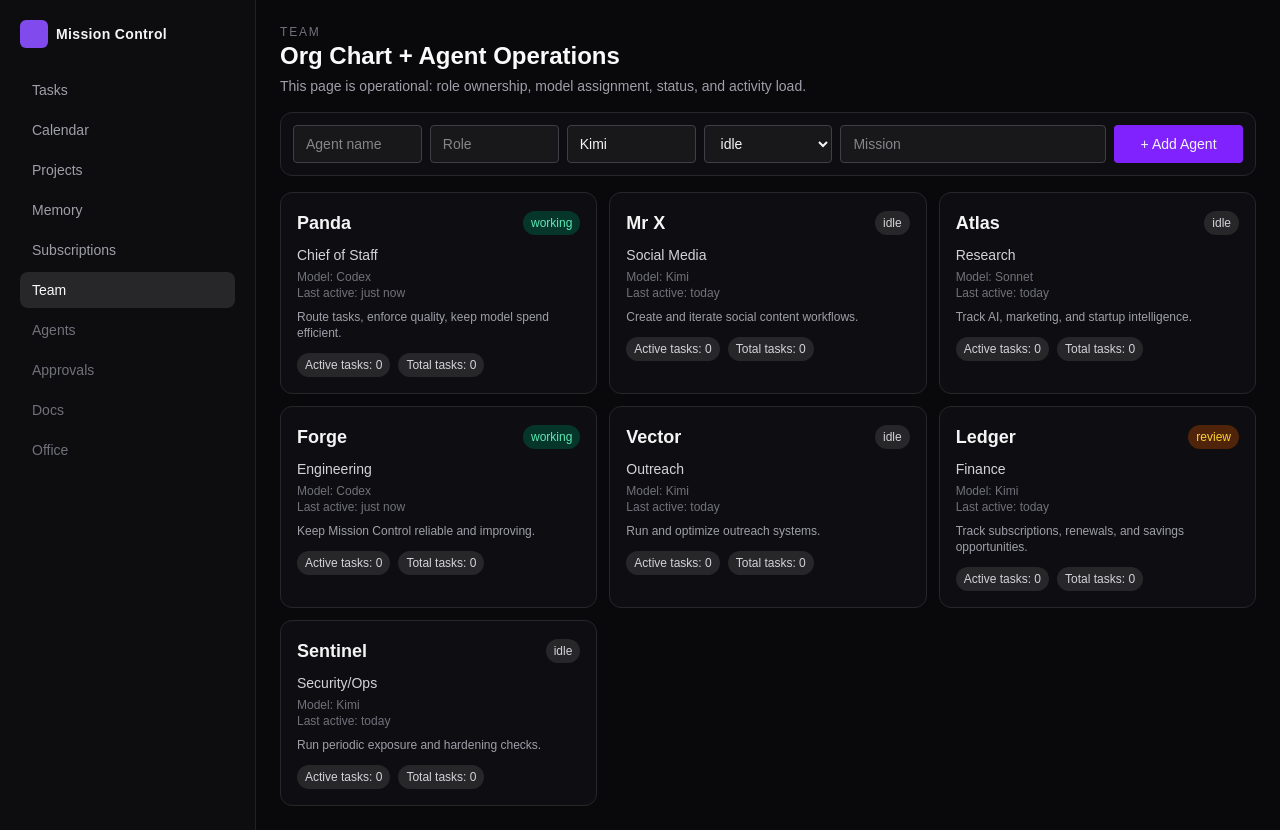
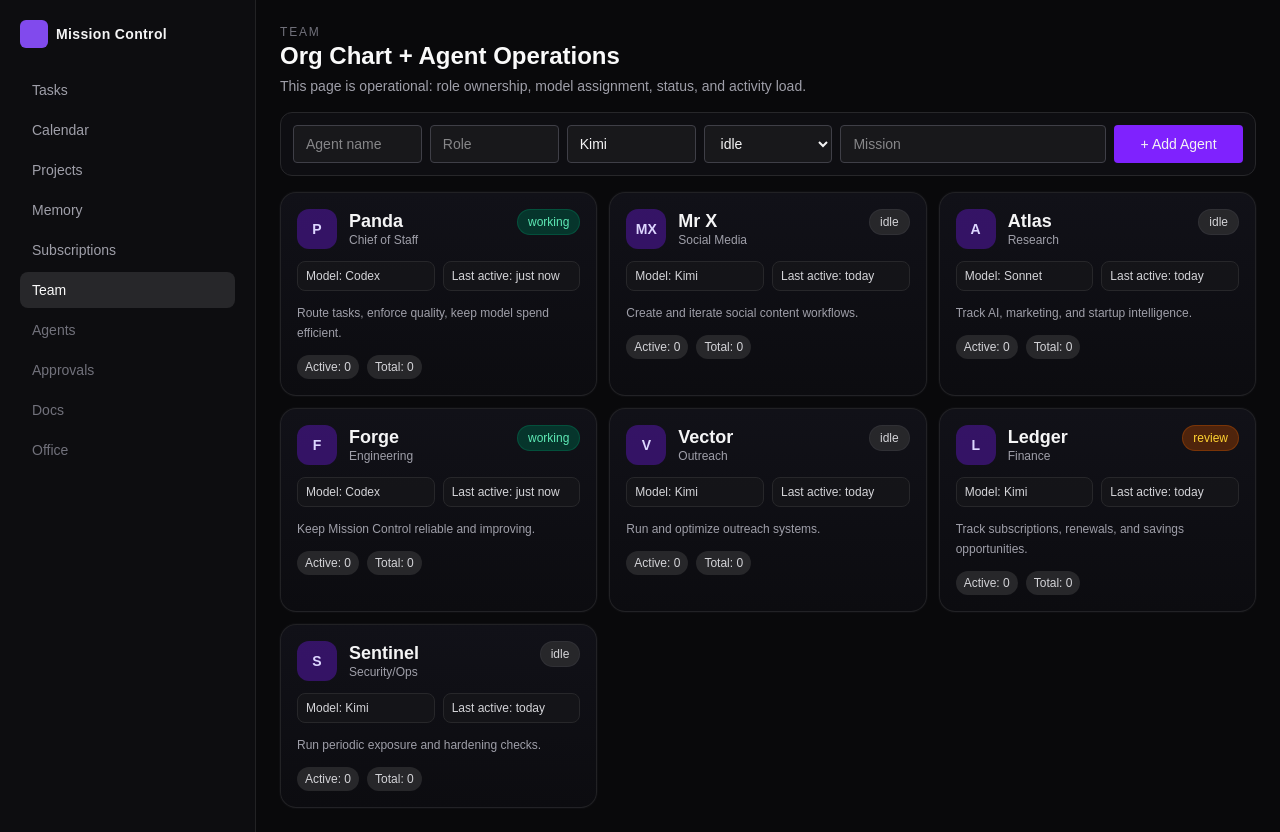
Before and after one commit to maltch1977/mission_control, a Next.js app in the folder mission-control/: page /team in a window 1280 px wide. Built offline with nearby package versions, Linux system fonts and the light colour scheme; no server answers; the database is empty.

Commit message:
style: polish team org UI and add role-based task routing autofill

```diff
--- a/mission-control/src/app/page.tsx
+++ b/mission-control/src/app/page.tsx
@@ -118,6 +118,17 @@ const priorityDot: Record<Priority, string> = {
 
 const TASKS_KEY = "mission-control.tasks.v3";
 const ACTIVITY_KEY = "mission-control.activity.v3";
+
+const roleRoutingDefaults: Record<string, { ownerAgent: string; modelTier: ModelTier }> = {
+  "chief-of-staff": { ownerAgent: "Panda", modelTier: "standard" },
+  social: { ownerAgent: "Mr X", modelTier: "cheap" },
+  research: { ownerAgent: "Atlas", modelTier: "standard" },
+  engineering: { ownerAgent: "Forge", modelTier: "standard" },
+  outreach: { ownerAgent: "Vector", modelTier: "cheap" },
+  finance: { ownerAgent: "Ledger", modelTier: "cheap" },
+  security: { ownerAgent: "Sentinel", modelTier: "cheap" },
+  operations: { ownerAgent: "Panda", modelTier: "cheap" },
+};
 
 type OwnerFilter = "all" | Owner;
 
@@ -445,7 +456,22 @@ export default function Home() {
               <select value={taskDraft.owner} onChange={(e) => setTaskDraft((p) => ({ ...p, owner: e.target.value as Owner }))} className="rounded-lg border border-zinc-700 bg-zinc-900 px-2 py-2 text-sm"><option>Panda</option><option>Chad</option></select>
               <input value={taskDraft.ownerAgent} onChange={(e) => setTaskDraft((p) => ({ ...p, ownerAgent: e.target.value }))} placeholder="Owner agent" className="rounded-lg border border-zinc-700 bg-zinc-900 px-2 py-2 text-sm" />
               <select value={taskDraft.modelTier} onChange={(e) => setTaskDraft((p) => ({ ...p, modelTier: e.target.value as ModelTier }))} className="rounded-lg border border-zinc-700 bg-zinc-900 px-2 py-2 text-sm"><option value="cheap">cheap</option><option value="standard">standard</option><option value="premium">premium</option></select>
-              <input value={taskDraft.role} onChange={(e) => setTaskDraft((p) => ({ ...p, role: e.target.value }))} placeholder="Role" className="rounded-lg border border-zinc-700 bg-zinc-900 px-2 py-2 text-sm" />
+              <input
+                value={taskDraft.role}
+                onChange={(e) => {
+                  const role = e.target.value;
+                  const key = role.trim().toLowerCase();
+                  const routing = roleRoutingDefaults[key];
+                  setTaskDraft((p) => ({
+                    ...p,
+                    role,
+                    ownerAgent: routing ? routing.ownerAgent : p.ownerAgent,
+                    modelTier: routing ? routing.modelTier : p.modelTier,
+                  }));
+                }}
+                placeholder="Role"
+                className="rounded-lg border border-zinc-700 bg-zinc-900 px-2 py-2 text-sm"
+              />
               <select value={taskDraft.priority} onChange={(e) => setTaskDraft((p) => ({ ...p, priority: e.target.value as Priority }))} className="rounded-lg border border-zinc-700 bg-zinc-900 px-2 py-2 text-sm"><option value="high">High</option><option value="med">Med</option><option value="low">Low</option></select>
               <input type="date" value={taskDraft.dueDate} onChange={(e) => setTaskDraft((p) => ({ ...p, dueDate: e.target.value }))} className="rounded-lg border border-zinc-700 bg-zinc-900 px-2 py-2 text-sm" />
               <input value={taskDraft.tags} onChange={(e) => setTaskDraft((p) => ({ ...p, tags: e.target.value }))} placeholder="tags: auto, launch" className="md:col-span-2 rounded-lg border border-zinc-700 bg-zinc-900 px-3 py-2 text-sm" />
--- a/mission-control/src/app/team/page.tsx
+++ b/mission-control/src/app/team/page.tsx
@@ -30,11 +30,30 @@ const seeds: Agent[] = [
 
 const blank = { name: "", role: "", model: "Kimi", status: "idle" as AgentStatus, mission: "" };
 
+const roleModelDefaults: Record<string, string> = {
+  "Chief of Staff": "Codex",
+  "Social Media": "Kimi",
+  Research: "Sonnet",
+  Engineering: "Codex",
+  Outreach: "Kimi",
+  Finance: "Kimi",
+  "Security/Ops": "Kimi",
+};
+
 function statusClass(status: AgentStatus) {
-  if (status === "working") return "bg-emerald-900/60 text-emerald-300";
-  if (status === "blocked") return "bg-rose-900/60 text-rose-300";
-  if (status === "review") return "bg-amber-900/60 text-amber-300";
-  return "bg-zinc-800 text-zinc-300";
+  if (status === "working") return "bg-emerald-900/60 text-emerald-300 border border-emerald-700/40";
+  if (status === "blocked") return "bg-rose-900/60 text-rose-300 border border-rose-700/40";
+  if (status === "review") return "bg-amber-900/60 text-amber-300 border border-amber-700/40";
+  return "bg-zinc-800 text-zinc-300 border border-zinc-700/40";
+}
+
+function initials(name: string) {
+  return name
+    .split(" ")
+    .map((n) => n[0])
+    .join("")
+    .slice(0, 2)
+    .toUpperCase();
 }
 
 export default function TeamPage() {
@@ -99,7 +118,15 @@ export default function TeamPage() {
           <section className="mb-4 rounded-xl border border-zinc-800 bg-[#0e0e12] p-3">
             <form className="grid gap-2 md:grid-cols-7" onSubmit={addAgent}>
               <input value={draft.name} onChange={(e) => setDraft((p) => ({ ...p, name: e.target.value }))} placeholder="Agent name" className="rounded border border-zinc-700 bg-zinc-900 px-3 py-2 text-sm" />
-              <input value={draft.role} onChange={(e) => setDraft((p) => ({ ...p, role: e.target.value }))} placeholder="Role" className="rounded border border-zinc-700 bg-zinc-900 px-3 py-2 text-sm" />
+              <input
+                value={draft.role}
+                onChange={(e) => {
+                  const role = e.target.value;
+                  setDraft((p) => ({ ...p, role, model: roleModelDefaults[role] || p.model }));
+                }}
+                placeholder="Role"
+                className="rounded border border-zinc-700 bg-zinc-900 px-3 py-2 text-sm"
+              />
               <input value={draft.model} onChange={(e) => setDraft((p) => ({ ...p, model: e.target.value }))} placeholder="Model" className="rounded border border-zinc-700 bg-zinc-900 px-3 py-2 text-sm" />
               <select value={draft.status} onChange={(e) => setDraft((p) => ({ ...p, status: e.target.value as AgentStatus }))} className="rounded border border-zinc-700 bg-zinc-900 px-3 py-2 text-sm">
                 <option value="idle">idle</option><option value="working">working</option><option value="review">review</option><option value="blocked">blocked</option>
@@ -111,18 +138,30 @@ export default function TeamPage() {
 
           <section className="grid gap-3 md:grid-cols-2 xl:grid-cols-3">
             {withCounts.map((agent) => (
-              <article key={agent.id} className="rounded-xl border border-zinc-800 bg-[#0e0e12] p-4">
-                <div className="mb-2 flex items-center justify-between">
-                  <h2 className="text-lg font-semibold">{agent.name}</h2>
-                  <span className={`rounded-full px-2 py-1 text-xs ${statusClass(agent.status)}`}>{agent.status}</span>
+              <article key={agent.id} className="rounded-2xl border border-zinc-800/80 bg-gradient-to-b from-[#111118] to-[#0c0c10] p-4 shadow-[0_0_0_1px_rgba(39,39,42,0.2)]">
+                <div className="mb-3 flex items-start justify-between gap-2">
+                  <div className="flex items-center gap-3">
+                    <div className="inline-flex h-10 w-10 items-center justify-center rounded-xl bg-violet-900/60 text-sm font-semibold text-violet-200">
+                      {initials(agent.name)}
+                    </div>
+                    <div>
+                      <h2 className="text-lg font-semibold leading-tight">{agent.name}</h2>
+                      <p className="text-xs text-zinc-400">{agent.role}</p>
+                    </div>
+                  </div>
+                  <span className={`rounded-full px-2.5 py-1 text-xs ${statusClass(agent.status)}`}>{agent.status}</span>
                 </div>
-                <p className="text-sm text-zinc-300">{agent.role}</p>
-                <p className="mt-1 text-xs text-zinc-500">Model: {agent.model}</p>
-                <p className="text-xs text-zinc-500">Last active: {agent.last_active}</p>
-                <p className="mt-2 text-xs text-zinc-400">{agent.mission || "No mission defined."}</p>
+
+                <div className="mb-3 grid grid-cols-2 gap-2 text-xs">
+                  <div className="rounded-lg border border-zinc-800 bg-zinc-900/70 px-2 py-1.5 text-zinc-300">Model: {agent.model}</div>
+                  <div className="rounded-lg border border-zinc-800 bg-zinc-900/70 px-2 py-1.5 text-zinc-300">Last active: {agent.last_active}</div>
+                </div>
+
+                <p className="text-xs leading-5 text-zinc-400">{agent.mission || "No mission defined."}</p>
+
                 <div className="mt-3 flex items-center gap-2 text-xs">
-                  <span className="rounded-full bg-zinc-800 px-2 py-1 text-zinc-300">Active tasks: {agent.activeTasks}</span>
-                  <span className="rounded-full bg-zinc-800 px-2 py-1 text-zinc-300">Total tasks: {agent.totalTasks}</span>
+                  <span className="rounded-full bg-zinc-800 px-2 py-1 text-zinc-300">Active: {agent.activeTasks}</span>
+                  <span className="rounded-full bg-zinc-800 px-2 py-1 text-zinc-300">Total: {agent.totalTasks}</span>
                 </div>
               </article>
             ))}
```
